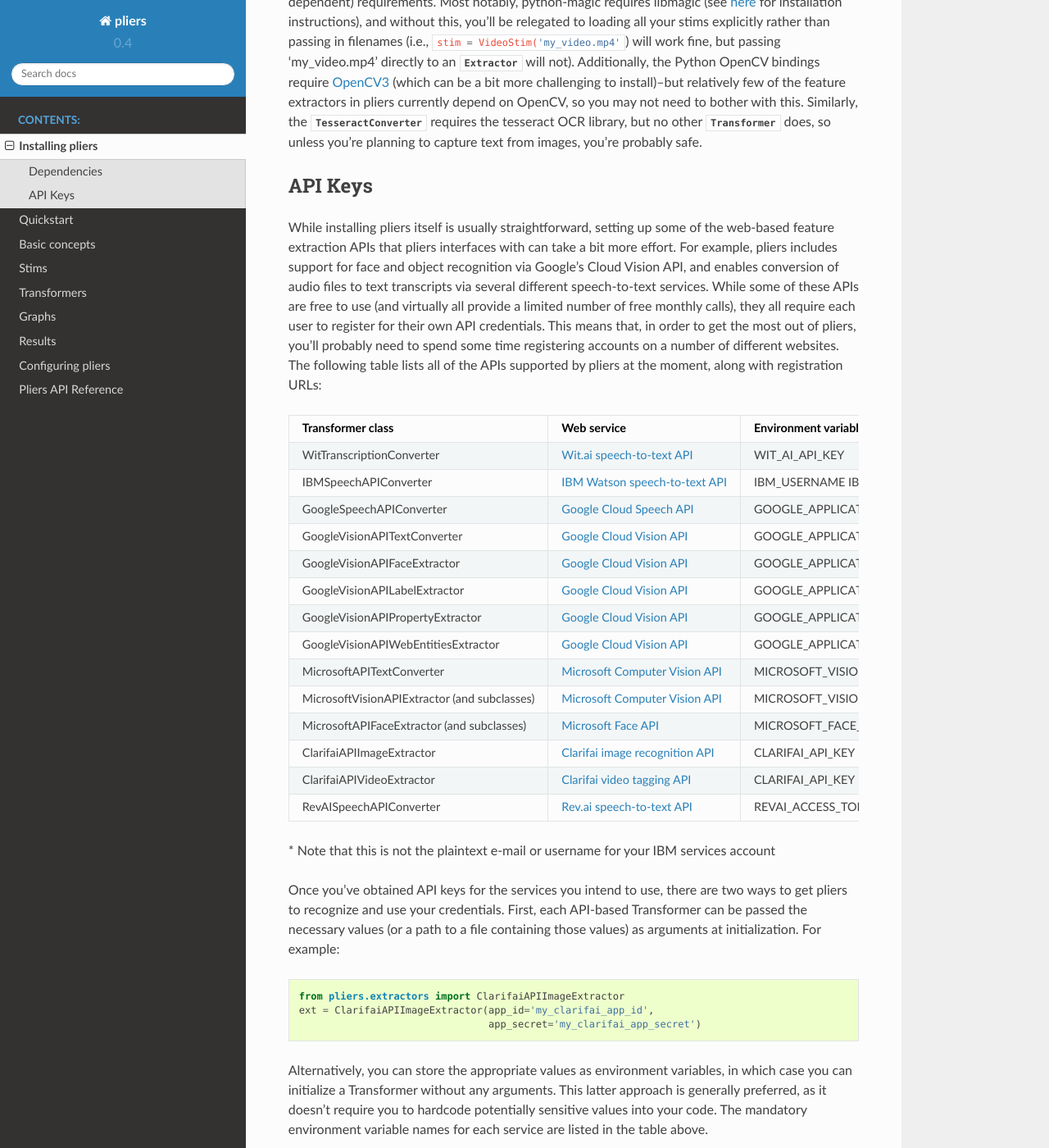
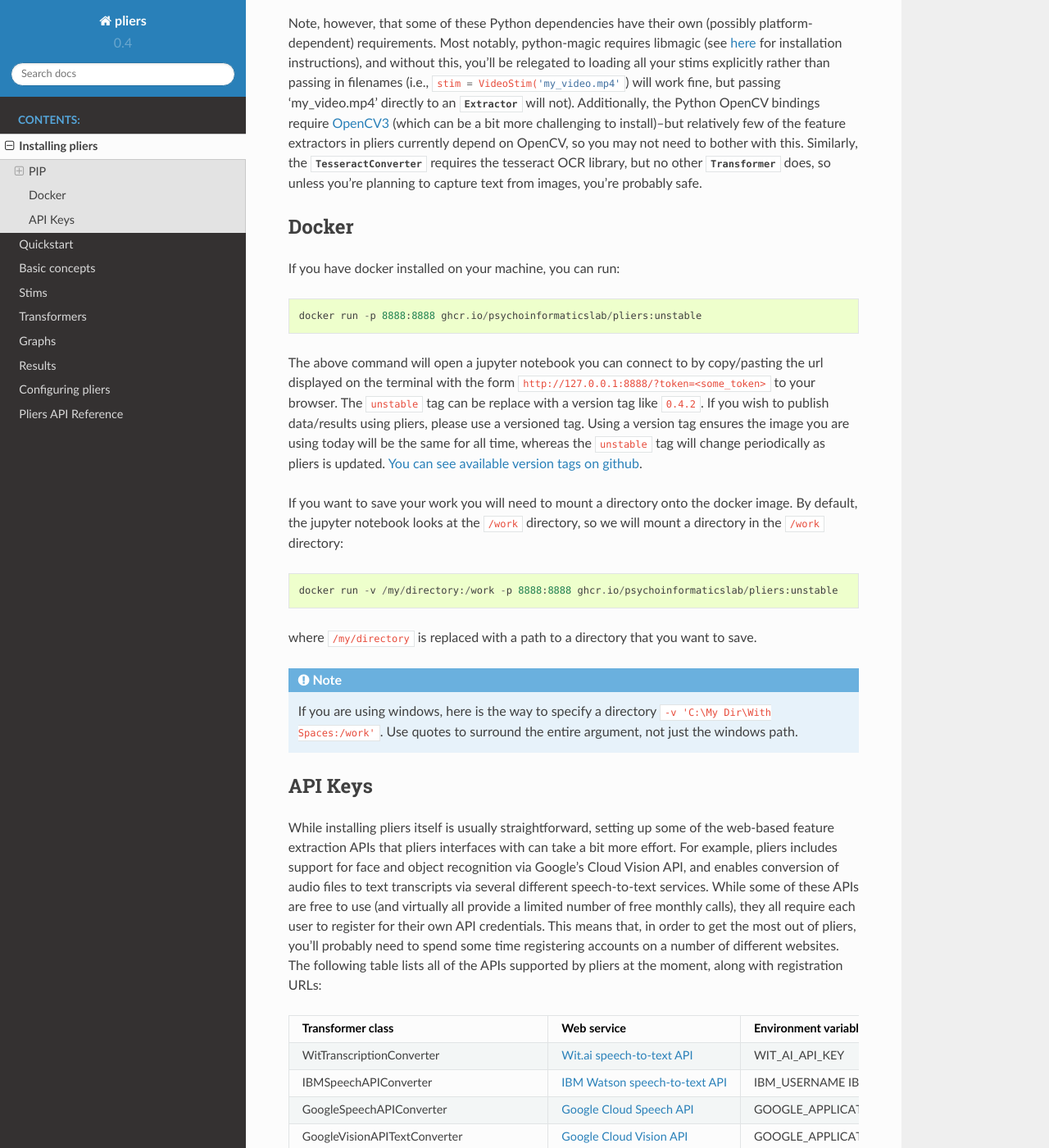
Before and after one commit to PsychoinformaticsLab/pliers, a Sphinx documentation site: the page built from docs/installation.rst, in a window 1280 px wide and 1400 px high, scrolled down 828 px. Shown: the whole window at 82% size. Built offline with Sphinx 7.4.7 and the Read the Docs theme 2.0.0, drawn with Linux system fonts in a browser that asks for light colours.

Commit message:
add installation instructions

```diff
--- a/docs/installation.rst
+++ b/docs/installation.rst
@@ -2,6 +2,10 @@
 
 Installing pliers
 =================
+
+
+PIP
+---
 
 The easiest way to install pliers is with pip. For the latest stable release:
 
@@ -16,7 +20,7 @@
     pip install pliers git+https://github.com/psychoinformaticslab/pliers.git
 
 Dependencies
-------------
+^^^^^^^^^^^^
 
 By default, installing pliers with pip will only install third-party libraries that are essential for pliers to function properly. These libraries are listed in requirements.txt. However, because pliers provides interfaces to a large number of feature extraction tools, there are literally dozens of other optional dependencies that may be required depending on
 what kinds of features you plan to extract (see optional-dependencies.txt). To be on the safe side, you can install all of the optional dependencies with pip:
@@ -32,6 +36,38 @@
     pip install -r optional-dependencies.txt
 
 Note, however, that some of these Python dependencies have their own (possibly platform-dependent) requirements. Most notably, python-magic requires libmagic (see `here <https://github.com/ahupp/python-magic#dependencies>`_ for installation instructions), and without this, you'll be relegated to loading all your stims explicitly rather than passing in filenames (i.e., :py:`stim = VideoStim('my_video.mp4'`) will work fine, but passing 'my_video.mp4' directly to an |Extractor| will not). Additionally, the Python OpenCV bindings require `OpenCV3 <http://opencv.org/>`_ (which can be a bit more challenging to install)--but relatively few of the feature extractors in pliers currently depend on OpenCV, so you may not need to bother with this. Similarly, the |TesseractConverter| requires the tesseract OCR library, but no other |Transformer| does, so unless you're planning to capture text from images, you're probably safe.
+
+Docker
+------
+
+If you have docker installed on your machine, you can run:
+
+::
+
+    docker run -p 8888:8888 ghcr.io/psychoinformaticslab/pliers:unstable
+
+The above command will open a jupyter notebook you can connect to by copy/pasting the
+url displayed on the terminal with the form ``http://127.0.0.1:8888/?token=<some_token>``
+to your browser.
+The ``unstable`` tag can be replace with a version tag like ``0.4.2``.
+If you wish to publish data/results using pliers, please use a versioned tag.
+Using a version tag ensures the image you are using today will be the same
+for all time, whereas the ``unstable`` tag will change periodically as pliers is updated.
+`You can see available version tags on github <https://github.com/orgs/PsychoinformaticsLab/packages/container/package/pliers>`__.
+
+If you want to save your work you will need to mount a directory onto the docker image.
+By default, the jupyter notebook looks at the ``/work`` directory, so we will
+mount a directory in the ``/work`` directory:
+
+::
+
+    docker run -v /my/directory:/work -p 8888:8888 ghcr.io/psychoinformaticslab/pliers:unstable
+
+where ``/my/directory`` is replaced with a path to a directory that you want to save.
+
+.. note::
+    If you are using windows, here is the way to specify a directory ``-v 'C:\My Dir\With Spaces:/work'``.
+    Use quotes to surround the entire argument, not just the windows path.
 
 API Keys
 --------
```
